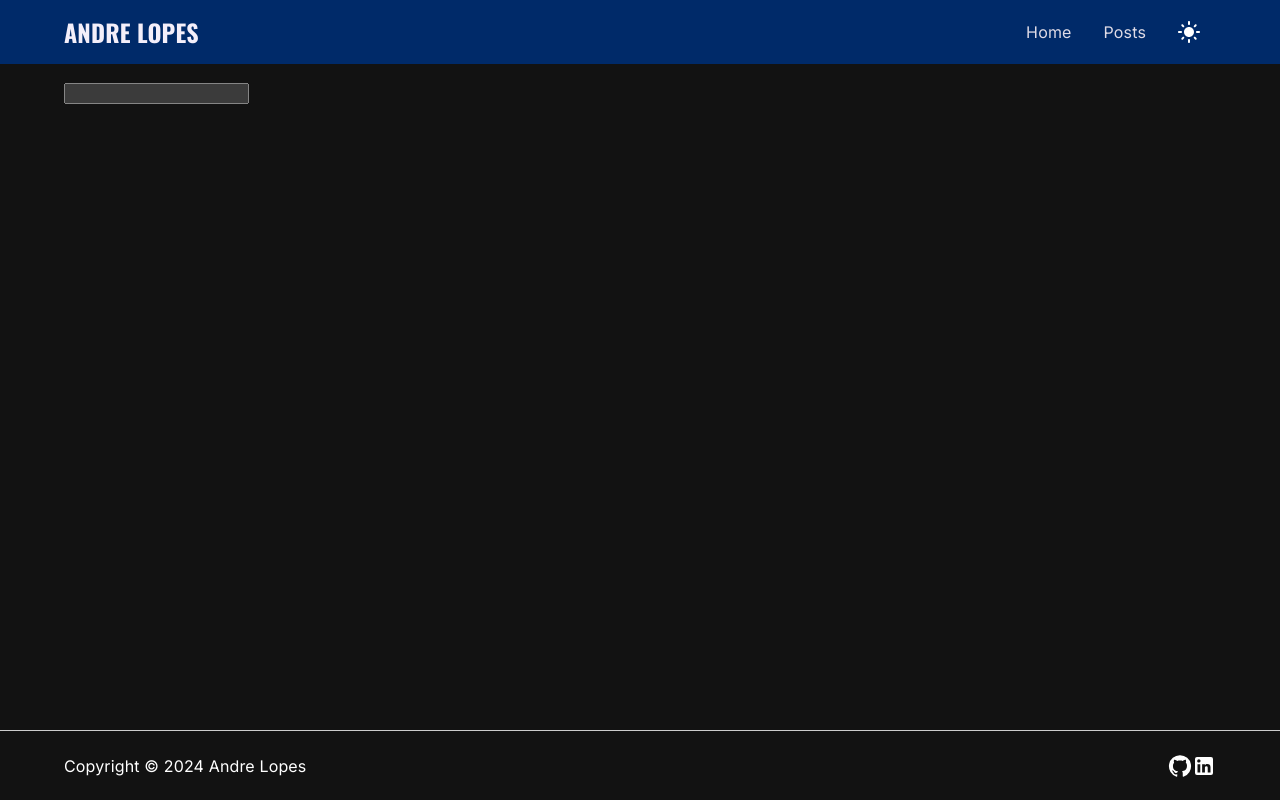
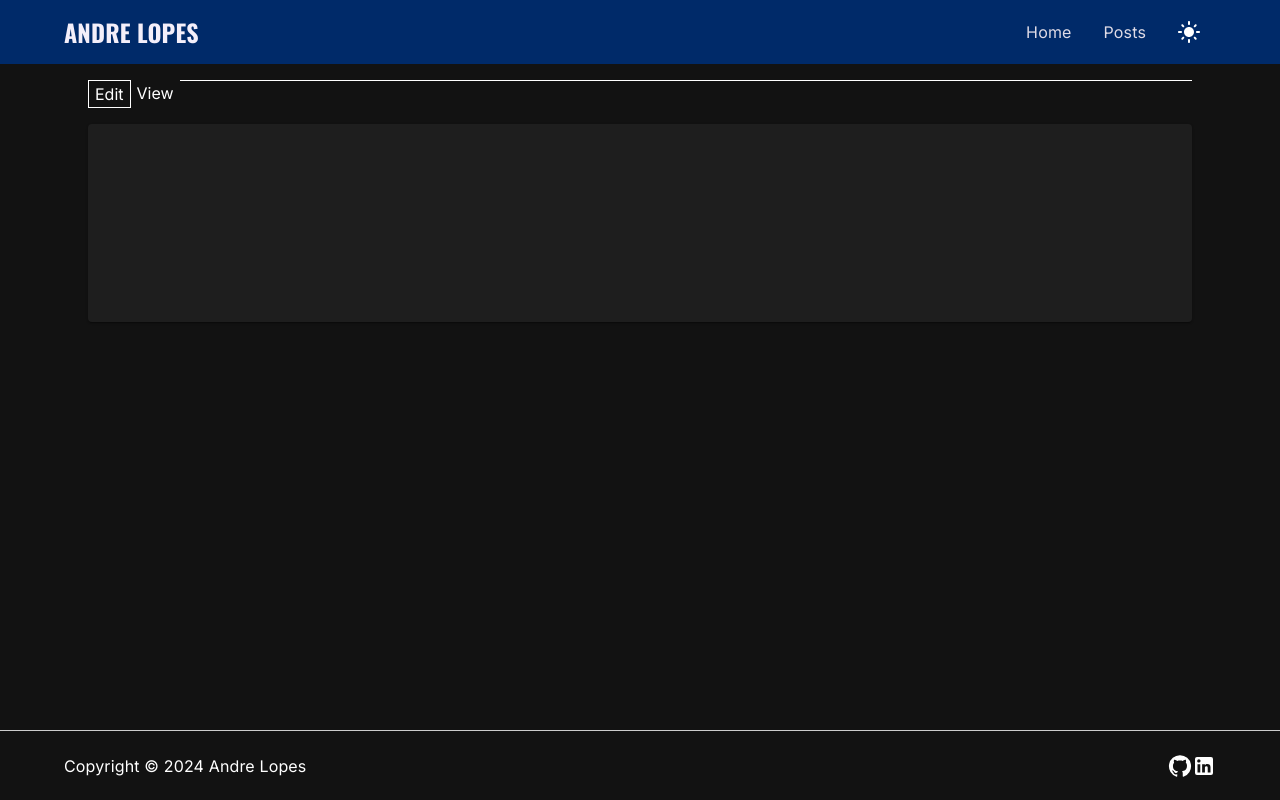
Before and after one commit to alopes2/website, a Next.js app in the folder src/: page /admin/posts/new in a window 1280 px wide. Built offline with nearby package versions, Linux system fonts and the light colour scheme; what @mui/material-nextjs would draw is missing.

Commit message:
Start with new post form

```diff
--- a/src/app/admin/posts/new/page.module.scss
+++ /dev/null
@@ -1,5 +0,0 @@
-.section {
-  margin: {
-    top: var(--size-4);
-  }
-}
--- a/src/app/admin/posts/new/page.tsx
+++ b/src/app/admin/posts/new/page.tsx
@@ -1,10 +1,10 @@
 import NewPost from '@/components/posts/new-post/new-post';
-import classes from './page.module.scss';
+import { Container } from '@mui/material';
 
 export default function NewPostPage() {
   return (
-    <section className={classes.section}>
+    <Container>
       <NewPost />
-    </section>
+    </Container>
   );
 }
--- /dev/null
+++ b/src/components/posts/new-post/new-post.module.scss
@@ -0,0 +1,41 @@
+.header {
+  display: flex;
+  flex-direction: row;
+  align-items: start;
+  margin: {
+    bottom: 1rem;
+  }
+  width: 100%;
+
+  // border: {
+  //   bottom: 1px solid #fff;
+  // }
+
+  .button {
+    background: none;
+    border: none;
+
+    &.active {
+      border: 1px solid #fff;
+    }
+  }
+
+  div {
+    border-bottom: 1px solid #fff;
+    min-height: 100%;
+    width: 100%;
+  }
+}
+
+.form {
+  padding: 1rem;
+  .textarea {
+    width: 100%;
+    field-sizing: content;
+    background-color: transparent;
+    resize: none;
+    border: none;
+    outline: none;
+    min-height: 10rem;
+  }
+}
--- a/src/components/posts/new-post/new-post.tsx
+++ b/src/components/posts/new-post/new-post.tsx
@@ -1,7 +1,47 @@
+'use client';
+
+import {
+  useState,
+  type ChangeEvent,
+  type ChangeEventHandler,
+  type FormEvent,
+} from 'react';
+import classes from './new-post.module.scss';
+import AppMarkdown from '@/components/shared/AppMarkdown';
+import { Box, Paper } from '@mui/material';
+
 export default function NewPost() {
+  const [mode, setMode] = useState<'edit' | 'view'>('edit');
+  const [story, setStory] = useState<string>();
   return (
-    <form>
-      <input />
-    </form>
+    <Box sx={{ marginTop: '1rem', marginBottom: '1rem' }}>
+      <div className={classes.header}>
+        <button
+          onClick={() => setMode('edit')}
+          className={[classes.button, classes.active].join(' ')}
+        >
+          Edit
+        </button>
+        <button onClick={() => setMode('view')} className={classes.button}>
+          View
+        </button>
+        <div></div>
+      </div>
+      <Paper>
+        <form className={classes.form}>
+          {mode === 'edit' ? (
+            <textarea
+              className={classes.textarea}
+              onChange={(event: ChangeEvent<HTMLTextAreaElement>) =>
+                setStory(event.target?.value)
+              }
+              value={story}
+            />
+          ) : (
+            <AppMarkdown slug={''} content={story} />
+          )}
+        </form>
+      </Paper>
+    </Box>
   );
 }
--- /dev/null
+++ b/src/components/shared/AppMarkdown.module.scss
@@ -0,0 +1,11 @@
+.content {
+  p {
+    color: var(--color-grey-800);
+  }
+
+  .image {
+    margin: var(--size-4) auto;
+    width: 100%;
+    max-width: 600px;
+  }
+}
--- /dev/null
+++ b/src/components/shared/AppMarkdown.tsx
@@ -0,0 +1,76 @@
+import type { PropsWithChildren } from 'react';
+import Image from 'next/image';
+import type { DetailedHTMLProps, ReactElement } from 'react';
+import { Prism } from 'react-syntax-highlighter';
+import { atomDark } from 'react-syntax-highlighter/dist/cjs/styles/prism';
+import Markdown, { type Components, type ExtraProps } from 'react-markdown';
+
+import classes from './AppMarkdown.module.scss';
+
+type AppMarkdownProps = {
+  slug: string;
+  content?: string;
+};
+
+export default function AppMarkdown({ content, slug }: AppMarkdownProps) {
+  const customRedenrers: Partial<Components> = {
+    img(
+      image: DetailedHTMLProps<
+        React.ImgHTMLAttributes<HTMLImageElement>,
+        HTMLImageElement
+      >
+    ) {
+      console.log('image.src', image.src);
+      return (
+        <Image
+          src={`/images/posts/${slug}/${image.src}`}
+          alt={image.alt || ''}
+          width={600}
+          height={300}
+        />
+      );
+    },
+    p(
+      paragraph: DetailedHTMLProps<
+        React.HTMLAttributes<HTMLParagraphElement>,
+        HTMLParagraphElement
+      > &
+        ExtraProps
+    ) {
+      if (
+        paragraph.children &&
+        (paragraph.children as ReactElement<HTMLImageElement>).type === `img`
+      ) {
+        const image = paragraph.children as ReactElement<HTMLImageElement>;
+        return (
+          <div className={classes.image}>
+            <Image
+              src={`/images/posts/${slug}/${image.props.src}`}
+              alt={image.props.alt || ''}
+              width={600}
+              height={300}
+            />{' '}
+          </div>
+        );
+      }
+      return <p>{paragraph.children}</p>;
+    },
+    code(
+      code: DetailedHTMLProps<React.HTMLAttributes<HTMLElement>, HTMLElement> &
+        ExtraProps
+    ) {
+      const { children, className, node, ...rest } = code;
+      const match = /language-(\w+)/.exec(className || '') || ['', ''];
+      return (
+        <Prism
+          language={match[1]}
+          // eslint-disable-next-line react/no-children-prop
+          children={String(children)}
+          style={atomDark}
+        />
+      );
+    },
+  };
+
+  return <Markdown components={customRedenrers}>{content}</Markdown>;
+}
```
Also changed, not shown: src/components/posts/post-detail/post-content.module.scss (deleted, +0 -26 lines), src/components/posts/post-detail/post-content.tsx (+2 -65 lines).
